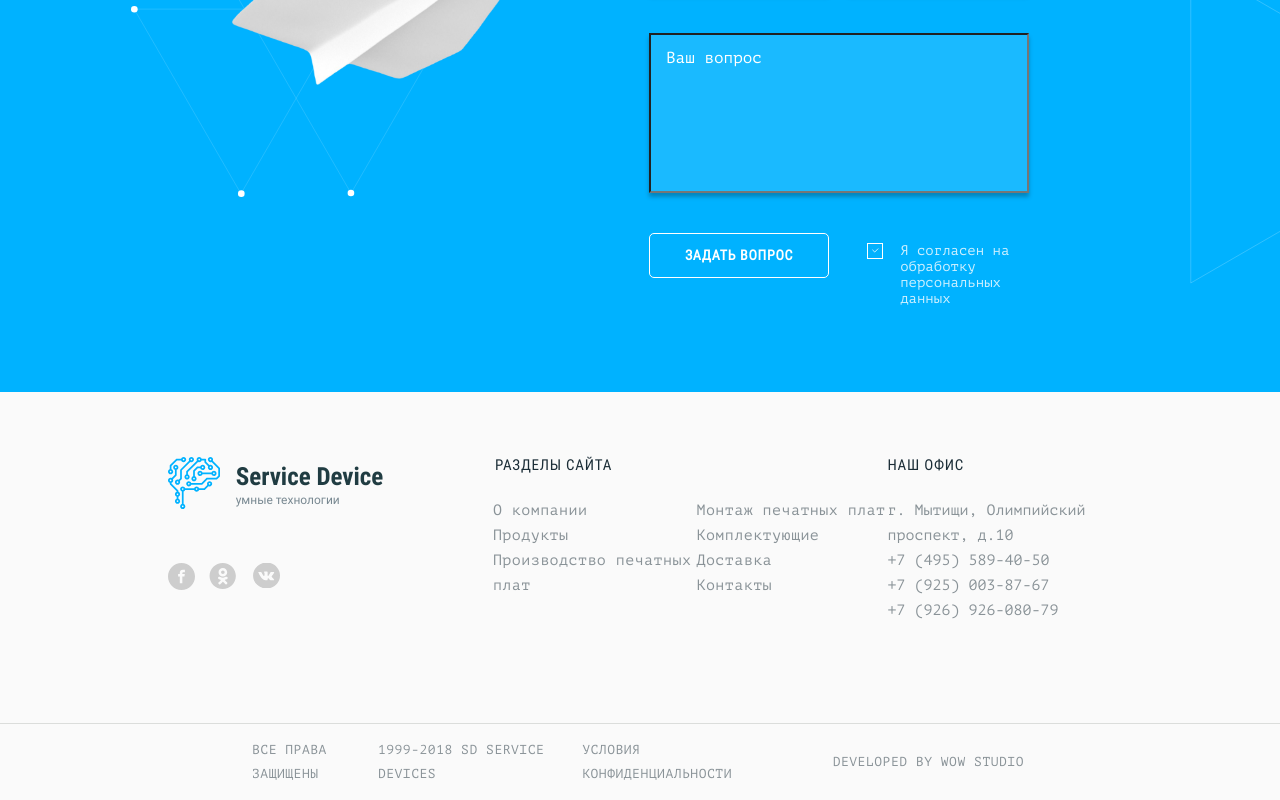
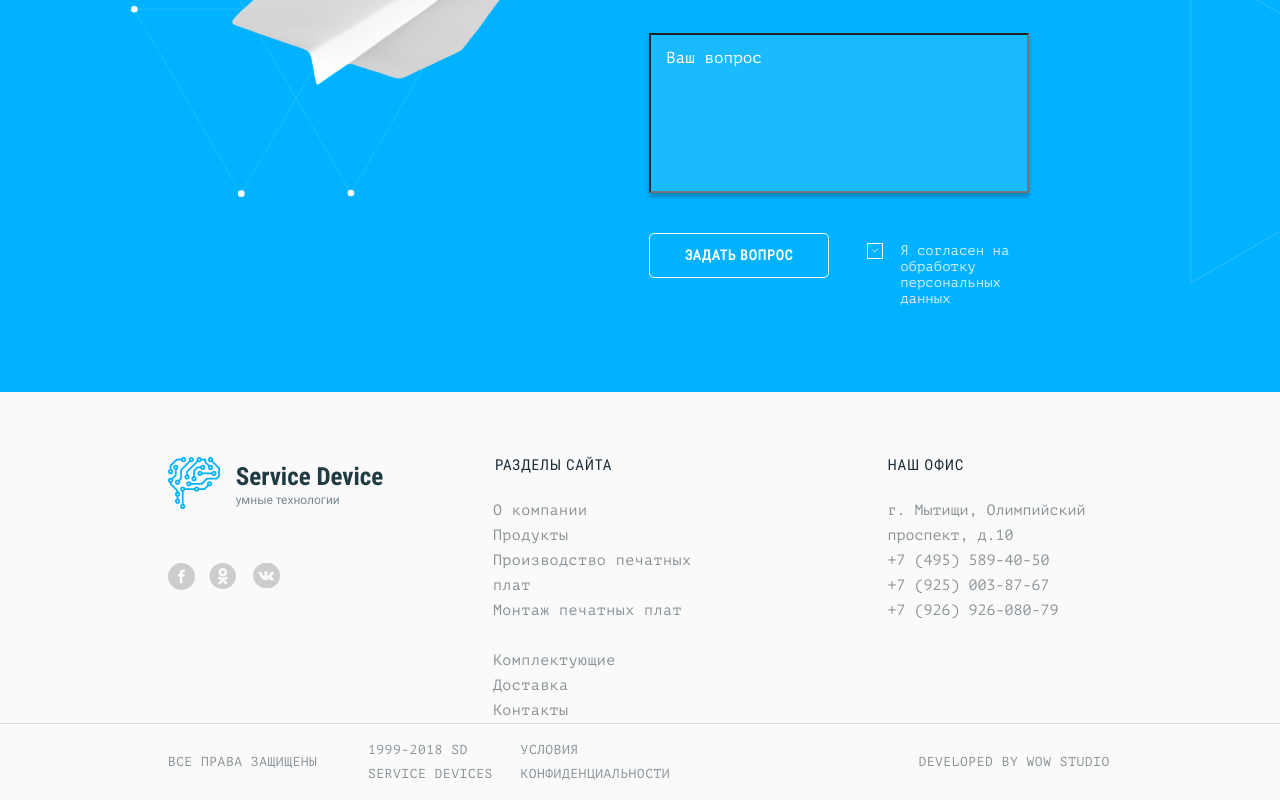
Before and after one commit to olgashaposhnik/smart-device, a website: page source/index.html in a window 1280 px wide. Shown: the part 3531-4331 px from the top of the page. Drawn offline with nearby package versions, Linux system fonts and the light colour scheme; files that its build step writes are made by us from their sources; files whose address does not match are found by name.

Commit message:
продолжаю стилизацию

```diff
--- a/source/index.html
+++ b/source/index.html
@@ -115,7 +115,7 @@
         </div>
       </div>
       <nav class="page-footer__navigation navigation">Разделы сайта
-          <ul class="navigation__list">
+          <ul class="navigation__list__left">
             <li class="navigation-list__item">
               <a href="#about">О компании</a>
             </li>
@@ -128,6 +128,8 @@
             <li class="navigation-list__item">
               <a href="#installation">Монтаж печатных плат</a>
             </li>
+          </ul>
+          <ul class="navigation__list__right">
             <li class="navigation-list__item">
               <a href="#catalog">Комплектующие</a>
             </li>
--- a/source/sass/blocks/copyright.scss
+++ b/source/sass/blocks/copyright.scss
@@ -4,8 +4,8 @@
   width: 100%;
   margin: 0;
   padding: 0;
-  padding-left: 252px;
-  padding-right: 256px;
+  padding-right: 13.3%;
+  padding-left: 13.1%;
   // justify-content: space-between;
   font-family: "PTMono-Regular", "Arial", sans-serif;
   font-style: normal;
@@ -27,19 +27,22 @@
   padding-bottom: 14px;
 
   &--rights {
-    width: 204px;
+    // width: 204px;
+    width: 25.2%;
     margin-right: 20px;
     text-align: left;
   }
 
   &--year {
-    width: 355px;
+    // width: 355px;
+    width: 18.5%;
     text-align: left;
     margin-right: 20px;
   }
 
   &--conditions {
-    width: 319px;
+    // width: 319px;
+    width: 28.5%;
     text-align: left;
     margin-right: 20px;
   }
--- a/source/sass/blocks/navigation.scss
+++ b/source/sass/blocks/navigation.scss
@@ -18,7 +18,8 @@
   color: #1B2D37;
 }
 
-.navigation__list {
+.navigation__list__left,
+.navigation__list__right {
   font-family: "PTMono-Regular", "Arial", sans-serif;
   font-style: normal;
   font-weight: normal;
@@ -34,15 +35,17 @@
   padding-top: 25px;
   margin-left: -2px;
   // height: 126px;
-  height: 56%;
   display: flex;
   flex-direction: column;
   flex-wrap: wrap;
 }
 
+.navigation__list__left {
+  width: 62%;
+}
+
 .navigation-list__item {
   padding-left: 0px;
-  width: 62%;
 }
 
 
```
